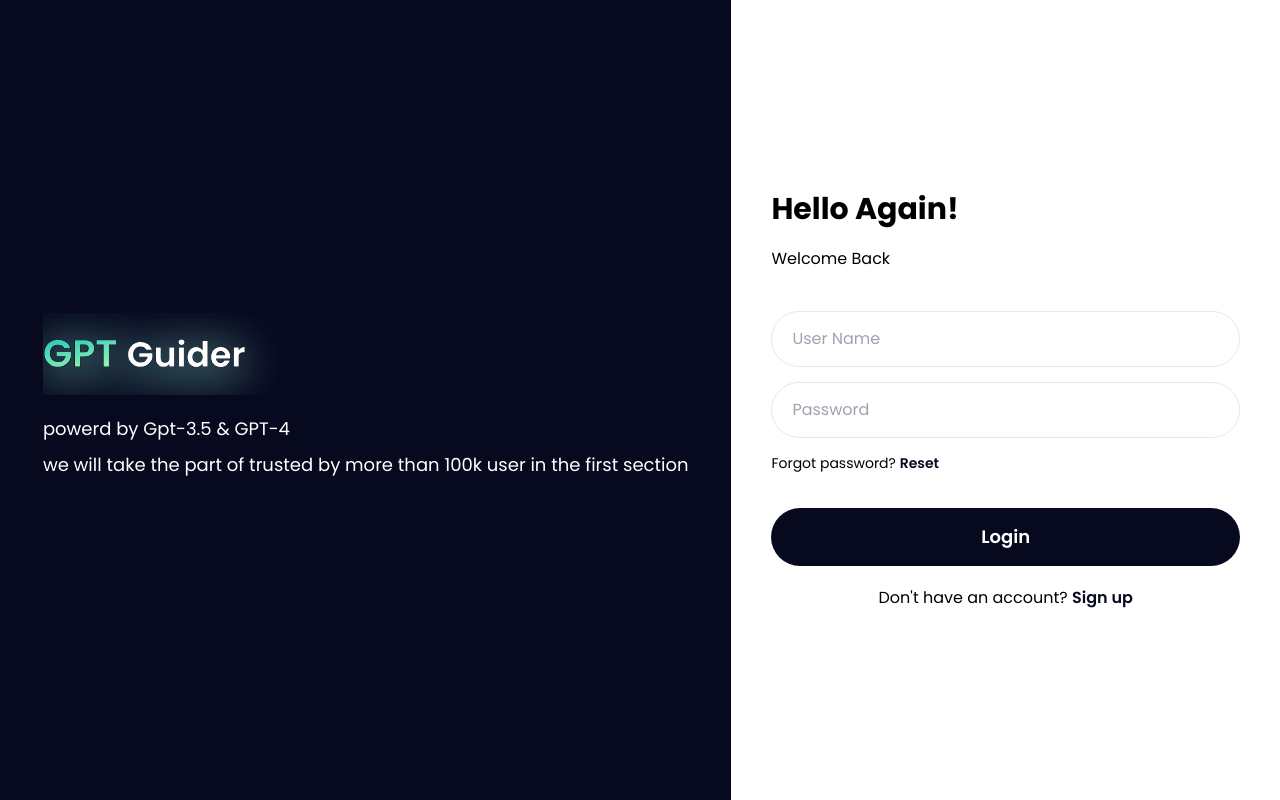
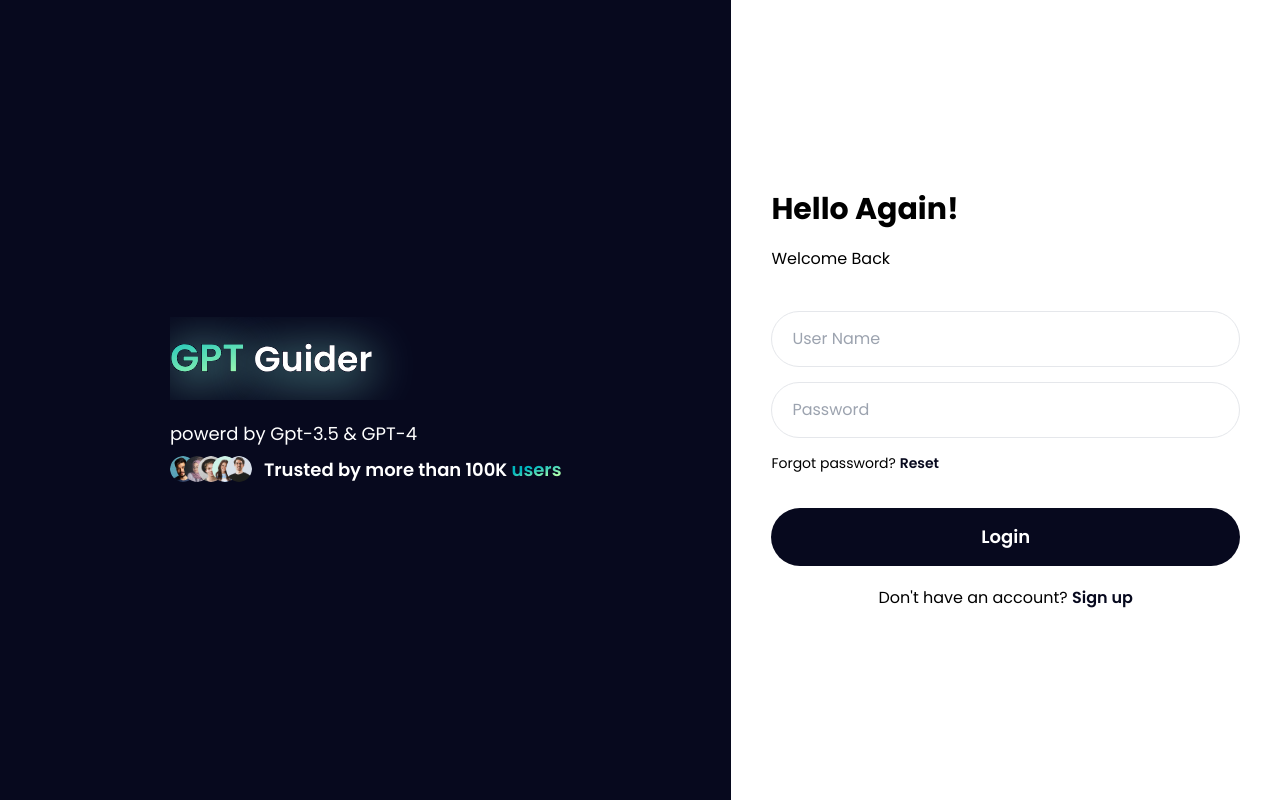
Before and after one commit to MamtazDev/gpt-guider, a Next.js app: page /login in a window 1280 px wide. Built offline with nearby package versions, Linux system fonts and the light colour scheme.

Commit message:
login page fixing

```diff
--- a/pages/login.js
+++ b/pages/login.js
@@ -1,6 +1,11 @@
 import React from "react";
 import logo from "../assets/images/logo.svg";
 import Link from "next/link";
+import avatar1 from "@/assets/images/Avatar1.png";
+import avatar2 from "@/assets/images/Avatar2.png";
+import avatar3 from "@/assets/images/Avatar3.png";
+import avatar4 from "@/assets/images/Avatar4.png";
+import avatar5 from "@/assets/images/Avatar5.png";
 const LoginPage = () => {
   return (
     <section className="h-screen grid grid-cols-1 md:grid-cols-2 lg:grid-cols-7">
@@ -8,10 +13,38 @@ const LoginPage = () => {
         <div className="px-[40px]">
           <img src={logo.src} alt="" className="w-[250px] mb-5" />
           <p className="text-lg mb-2">powerd by Gpt-3.5 & GPT-4</p>
-          <p className="text-lg mb-2">
-            we will take the part of trusted by more than 100k user in the first
-            section
-          </p>
+          <div className="flex gap-[12px] items-center flex-wrap">
+            <div className="flex -space-x-[12px]">
+              <img
+                className="inline-block h-[26px] w-[26px] rounded-full "
+                src={avatar1.src}
+                alt=""
+              />
+              <img
+                className="inline-block h-[26px] w-[26px] rounded-full "
+                src={avatar2.src}
+                alt=""
+              />
+              <img
+                className="inline-block h-[26px] w-[26px] rounded-full "
+                src={avatar3.src}
+                alt=""
+              />
+              <img
+                className="inline-block h-[26px] w-[26px] rounded-full "
+                src={avatar4.src}
+                alt=""
+              />
+              <img
+                className="inline-block h-[26px] w-[26px] rounded-full "
+                src={avatar5.src}
+                alt=""
+              />
+            </div>
+            <p className="text-[18px] font-[600] ">
+              Trusted by more than 100K <span className="userText">users</span>
+            </p>
+          </div>
         </div>
       </div>
       <div className="bg-white lg:col-span-3 flex justify-center items-center">
```
